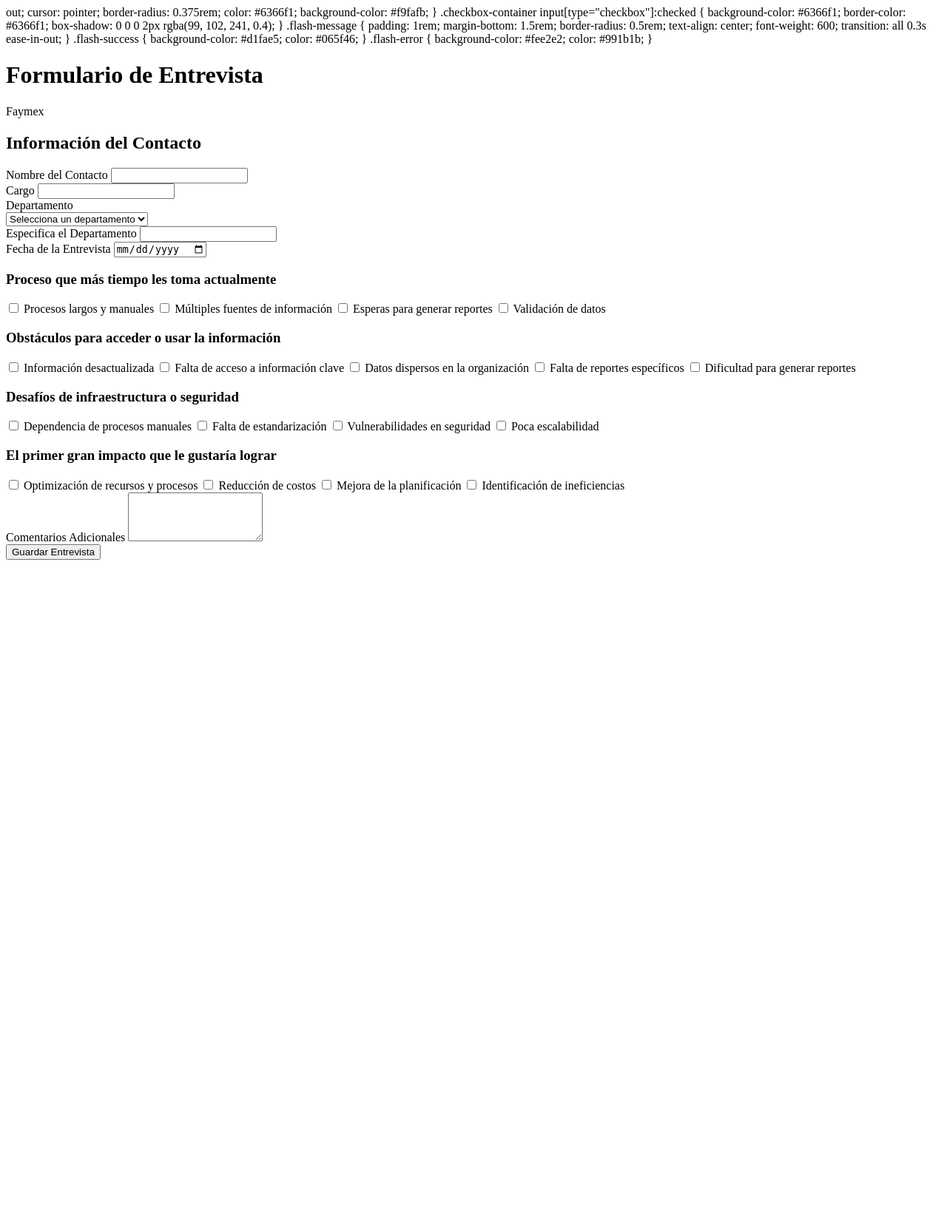
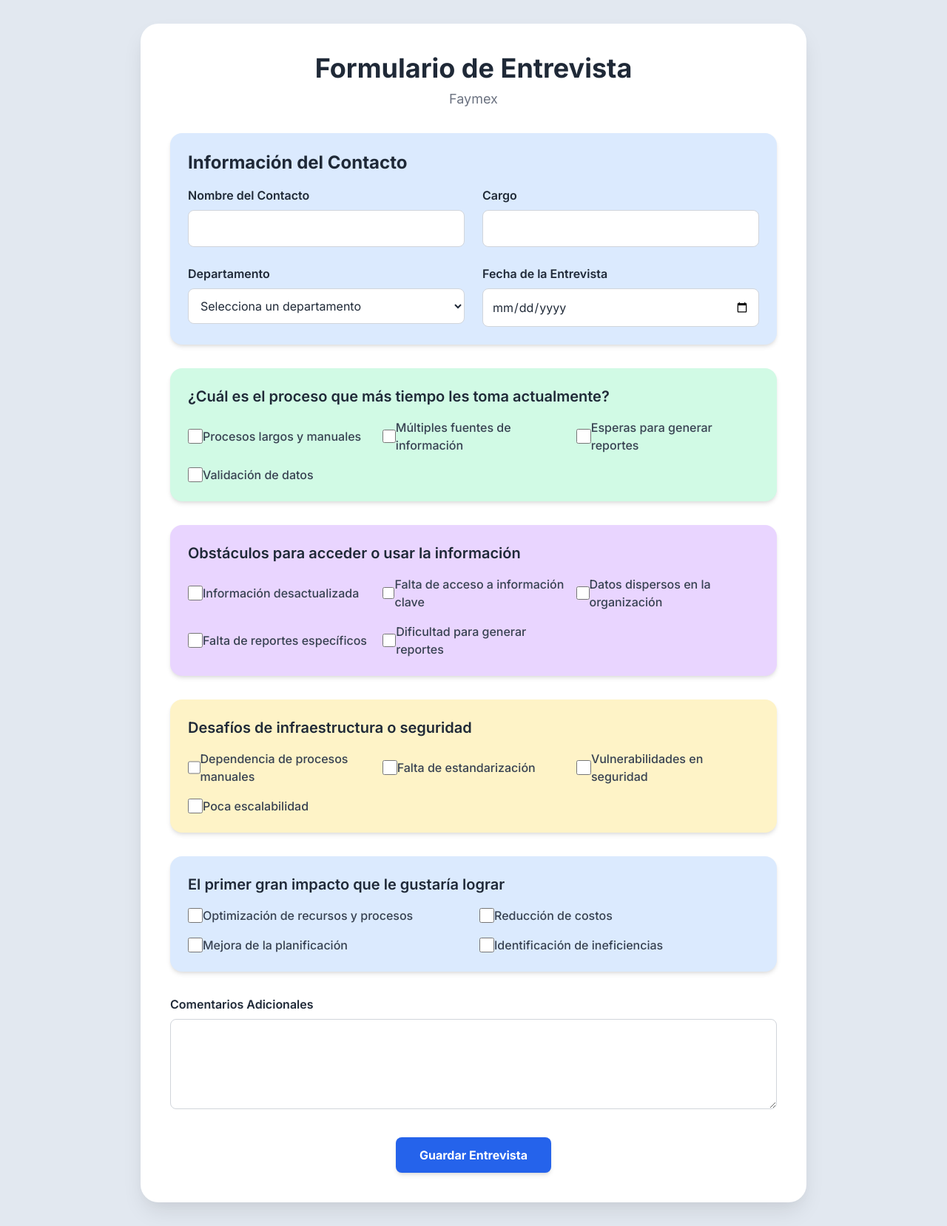
Before and after one commit to MauricioSalinasN/APP-FAYMEX, a Flask app: page / in a window 1280 px wide. Shown: the whole page at 74% size. Before the commit the page ends 757 px from the top, so only its background shows below. Run offline with Flask 3, Linux system fonts and the light colour scheme; parts of the project's set-up code (start-up, migrations or seed data) failed here and were passed over; some libraries are stand-ins or nearby versions.

Commit message:
Fix: Se actualizó HTML para corregir la captura de datos del formulario V33

```diff
--- a/templates/datos_entrevista.html
+++ b/templates/datos_entrevista.html
@@ -1,13 +1,84 @@
-out;
+<!DOCTYPE html>
+<html lang="es">
+<head>
+    <meta charset="UTF-8">
+    <meta name="viewport" content="width=device-width, initial-scale=1.0">
+    <title>Formulario de Entrevista Faymex</title>
+    <script src="https://cdn.tailwindcss.com"></script>
+    <link rel="preconnect" href="https://fonts.googleapis.com">
+    <link rel="preconnect" href="https://fonts.gstatic.com" crossorigin>
+    <link href="https://fonts.googleapis.com/css2?family=Inter:wght@400;500;600;700&display=swap" rel="stylesheet">
+    <style>
+        body {
+            font-family: 'Inter', sans-serif;
+            background-color: #e2e8f0; /* Un fondo más suave */
+        }
+        .form-container {
+            max-width: 900px;
+            margin: auto;
+            background-color: white;
+            padding: 2.5rem;
+            border-radius: 1.5rem;
+            box-shadow: 0 15px 30px -5px rgba(0, 0, 0, 0.1), 0 5px 15px -5px rgba(0, 0, 0, 0.04);
+            overflow: hidden; /* Para que los bordes redondeados se apliquen bien */
+        }
+        .section-block {
+            padding: 1.5rem;
+            border-radius: 1rem;
+            margin-bottom: 2rem;
+            box-shadow: 0 4px 6px -1px rgba(0, 0, 0, 0.1), 0 2px 4px -1px rgba(0, 0, 0, 0.06);
+        }
+        .section-block-blue {
+            background-color: #dbeafe; /* Azul claro */
+        }
+        .section-block-green {
+            background-color: #d1fae5; /* Verde claro */
+        }
+        .section-block-purple {
+            background-color: #e9d5ff; /* Púrpura claro */
+        }
+        .section-block-yellow {
+            background-color: #fef3c7; /* Amarillo claro */
+        }
+        .label-style {
+            font-weight: 600;
+            color: #1f2937;
+            margin-bottom: 0.5rem;
+            display: block;
+        }
+        .input-style {
+            width: 100%;
+            padding: 0.75rem;
+            border-radius: 0.5rem;
+            border: 1px solid #d1d5db;
+            background-color: #ffffff;
+            color: #1f2937;
+            transition: all 0.2s ease-in-out;
+        }
+        .input-style:focus {
+            outline: none;
+            border-color: #3b82f6;
+            box-shadow: 0 0 0 3px rgba(59, 130, 246, 0.2);
+        }
+        .checkbox-container {
+            display: flex;
+            align-items: center;
+            space-x: 0.5rem;
+            color: #374151;
+            font-weight: 500;
+        }
+        .checkbox-container input[type="checkbox"] {
+            border-color: #9ca3af;
+            border-width: 2px;
+            width: 1.25rem;
+            height: 1.25rem;
+            transition: all 0.2s ease-in-out;
             cursor: pointer;
-            border-radius: 0.375rem;
-            color: #6366f1;
-            background-color: #f9fafb;
         }
         .checkbox-container input[type="checkbox"]:checked {
-            background-color: #6366f1;
-            border-color: #6366f1;
-            box-shadow: 0 0 0 2px rgba(99, 102, 241, 0.4);
+            background-color: #3b82f6;
+            border-color: #3b82f6;
+            box-shadow: 0 0 0 2px rgba(59, 130, 246, 0.4);
         }
         .flash-message {
             padding: 1rem;
@@ -29,7 +100,7 @@ out;
 </head>
 <body class="p-4 sm:p-8">
     <div class="form-container">
-        <div class="flex flex-col items-center mb-10">
+        <div class="flex flex-col items-center mb-8">
             <h1 class="text-4xl font-extrabold text-gray-800 mb-2 text-center">Formulario de Entrevista</h1>
             <p class="text-lg text-gray-500 text-center">Faymex</p>
         </div>
@@ -45,7 +116,6 @@ out;
 
         <!-- Formulario de Entrada -->
         <form action="{{ url_for('submit') }}" method="post" class="space-y-8">
-            <!-- Sección de Información del Contacto (arriba) -->
             <div class="section-block section-block-blue">
                 <h2 class="text-2xl font-bold text-gray-800 mb-4">Información del Contacto</h2>
                 <div class="grid grid-cols-1 sm:grid-cols-2 gap-6">
@@ -90,24 +160,24 @@ out;
                 </div>
             </div>
 
-            <!-- Secciones de Preguntas (debajo) -->
+            <!-- Secciones de Checkbox -->
             <div class="section-block section-block-green">
-                <h3 class="text-xl font-semibold text-gray-800 mb-4">Proceso que más tiempo les toma actualmente</h3>
+                <h3 class="text-xl font-semibold text-gray-800 mb-4">¿Cuál es el proceso que más tiempo les toma actualmente?</h3>
                 <div class="grid grid-cols-1 sm:grid-cols-2 lg:grid-cols-3 gap-4">
                     <label class="checkbox-container">
-                        <input type="checkbox" name="proceso_manual" class="rounded-md text-indigo-600 focus:ring-indigo-500">
+                        <input type="checkbox" name="proceso_manual" class="rounded-md text-blue-600 focus:ring-blue-500">
                         <span>Procesos largos y manuales</span>
                     </label>
                     <label class="checkbox-container">
-                        <input type="checkbox" name="multiples_fuentes" class="rounded-md text-indigo-600 focus:ring-indigo-500">
+                        <input type="checkbox" name="multiples_fuentes" class="rounded-md text-blue-600 focus:ring-blue-500">
                         <span>Múltiples fuentes de información</span>
                     </label>
                     <label class="checkbox-container">
-                        <input type="checkbox" name="espera_reportes" class="rounded-md text-indigo-600 focus:ring-indigo-500">
+                        <input type="checkbox" name="espera_reportes" class="rounded-md text-blue-600 focus:ring-blue-500">
                         <span>Esperas para generar reportes</span>
                     </label>
                     <label class="checkbox-container">
-                        <input type="checkbox" name="validacion_datos" class="rounded-md text-indigo-600 focus:ring-indigo-500">
+                        <input type="checkbox" name="validacion_datos" class="rounded-md text-blue-600 focus:ring-blue-500">
                         <span>Validación de datos</span>
                     </label>
                 </div>
@@ -117,23 +187,23 @@ out;
                 <h3 class="text-xl font-semibold text-gray-800 mb-4">Obstáculos para acceder o usar la información</h3>
                 <div class="grid grid-cols-1 sm:grid-cols-2 lg:grid-cols-3 gap-4">
                     <label class="checkbox-container">
-                        <input type="checkbox" name="desactualizada" class="rounded-md text-indigo-600 focus:ring-indigo-500">
+                        <input type="checkbox" name="desactualizada" class="rounded-md text-blue-600 focus:ring-blue-500">
                         <span>Información desactualizada</span>
                     </label>
                     <label class="checkbox-container">
-                        <input type="checkbox" name="falta_acceso" class="rounded-md text-indigo-600 focus:ring-indigo-500">
+                        <input type="checkbox" name="falta_acceso" class="rounded-md text-blue-600 focus:ring-blue-500">
                         <span>Falta de acceso a información clave</span>
                     </label>
                     <label class="checkbox-container">
-                        <input type="checkbox" name="datos_dispersos" class="rounded-md text-indigo-600 focus:ring-indigo-500">
+                        <input type="checkbox" name="datos_dispersos" class="rounded-md text-blue-600 focus:ring-blue-500">
                         <span>Datos dispersos en la organización</span>
                     </label>
                     <label class="checkbox-container">
-                        <input type="checkbox" name="falta_reporte" class="rounded-md text-indigo-600 focus:ring-indigo-500">
+                        <input type="checkbox" name="falta_reporte" class="rounded-md text-blue-600 focus:ring-blue-500">
                         <span>Falta de reportes específicos</span>
                     </label>
                     <label class="checkbox-container">
-                        <input type="checkbox" name="dificil_generar_reporte" class="rounded-md text-indigo-600 focus:ring-indigo-500">
+                        <input type="checkbox" name="dificil_generar_reporte" class="rounded-md text-blue-600 focus:ring-blue-500">
                         <span>Dificultad para generar reportes</span>
                     </label>
                 </div>
@@ -143,19 +213,19 @@ out;
                 <h3 class="text-xl font-semibold text-gray-800 mb-4">Desafíos de infraestructura o seguridad</h3>
                 <div class="grid grid-cols-1 sm:grid-cols-2 lg:grid-cols-3 gap-4">
                     <label class="checkbox-container">
-                        <input type="checkbox" name="dependencia_manual" class="rounded-md text-indigo-600 focus:ring-indigo-500">
+                        <input type="checkbox" name="dependencia_manual" class="rounded-md text-blue-600 focus:ring-blue-500">
                         <span>Dependencia de procesos manuales</span>
                     </label>
                     <label class="checkbox-container">
-                        <input type="checkbox" name="falta_estandarizacion" class="rounded-md text-indigo-600 focus:ring-indigo-500">
+                        <input type="checkbox" name="falta_estandarizacion" class="rounded-md text-blue-600 focus:ring-blue-500">
                         <span>Falta de estandarización</span>
                     </label>
                     <label class="checkbox-container">
-                        <input type="checkbox" name="vulnerabilidades" class="rounded-md text-indigo-600 focus:ring-indigo-500">
+                        <input type="checkbox" name="vulnerabilidades" class="rounded-md text-blue-600 focus:ring-blue-500">
                         <span>Vulnerabilidades en seguridad</span>
                     </label>
                     <label class="checkbox-container">
-                        <input type="checkbox" name="poca_escalabilidad" class="rounded-md text-indigo-600 focus:ring-indigo-500">
+                        <input type="checkbox" name="poca_escalabilidad" class="rounded-md text-blue-600 focus:ring-blue-500">
                         <span>Poca escalabilidad</span>
                     </label>
                 </div>
@@ -165,19 +235,19 @@ out;
                 <h3 class="text-xl font-semibold text-gray-800 mb-4">El primer gran impacto que le gustaría lograr</h3>
                 <div class="grid grid-cols-1 sm:grid-cols-2 lg:grid-cols-2 gap-4">
                     <label class="checkbox-container">
-                        <input type="checkbox" name="optimizacion_recursos" class="rounded-md text-indigo-600 focus:ring-indigo-500">
+                        <input type="checkbox" name="optimizacion_recursos" class="rounded-md text-blue-600 focus:ring-blue-500">
                         <span>Optimización de recursos y procesos</span>
                     </label>
                     <label class="checkbox-container">
-                        <input type="checkbox" name="reduccion_costos" class="rounded-md text-indigo-600 focus:ring-indigo-500">
+                        <input type="checkbox" name="reduccion_costos" class="rounded-md text-blue-600 focus:ring-blue-500">
                         <span>Reducción de costos</span>
                     </label>
                     <label class="checkbox-container">
-                        <input type="checkbox" name="mejora_planificacion" class="rounded-md text-indigo-600 focus:ring-indigo-500">
+                        <input type="checkbox" name="mejora_planificacion" class="rounded-md text-blue-600 focus:ring-blue-500">
                         <span>Mejora de la planificación</span>
                     </label>
                     <label class="checkbox-container">
-                        <input type="checkbox" name="identificacion_ineficiencias" class="rounded-md text-indigo-600 focus:ring-indigo-500">
+                        <input type="checkbox" name="identificacion_ineficiencias" class="rounded-md text-blue-600 focus:ring-blue-500">
                         <span>Identificación de ineficiencias</span>
                     </label>
                 </div>
@@ -189,7 +259,7 @@ out;
             </div>
 
             <div class="flex justify-center mt-8">
-                <button type="submit" class="w-full sm:w-auto px-10 py-3 bg-indigo-600 text-white font-bold rounded-full shadow-md hover:bg-indigo-700 transition duration-300 transform hover:scale-105 focus:outline-none focus:ring-2 focus:ring-indigo-500 focus:ring-offset-2">
+                <button type="submit" class="w-full sm:w-auto px-8 py-3 bg-blue-600 text-white font-bold rounded-lg shadow-md hover:bg-blue-700 transition duration-300 transform hover:scale-105 focus:outline-none focus:ring-2 focus:ring-blue-500 focus:ring-offset-2">
                     Guardar Entrevista
                 </button>
             </div>
@@ -200,13 +270,12 @@ out;
         function toggleOtroDepartamento() {
             const selectElement = document.getElementById('departamento');
             const otroContainer = document.getElementById('otro_departamento_container');
-            const otroInput = document.getElementById('otro_departamento');
             if (selectElement.value === 'Otro') {
                 otroContainer.classList.remove('hidden');
-                otroInput.required = true;
+                document.getElementById('otro_departamento').required = true;
             } else {
                 otroContainer.classList.add('hidden');
-                otroInput.required = false;
+                document.getElementById('otro_departamento').required = false;
             }
         }
     </script>
```
